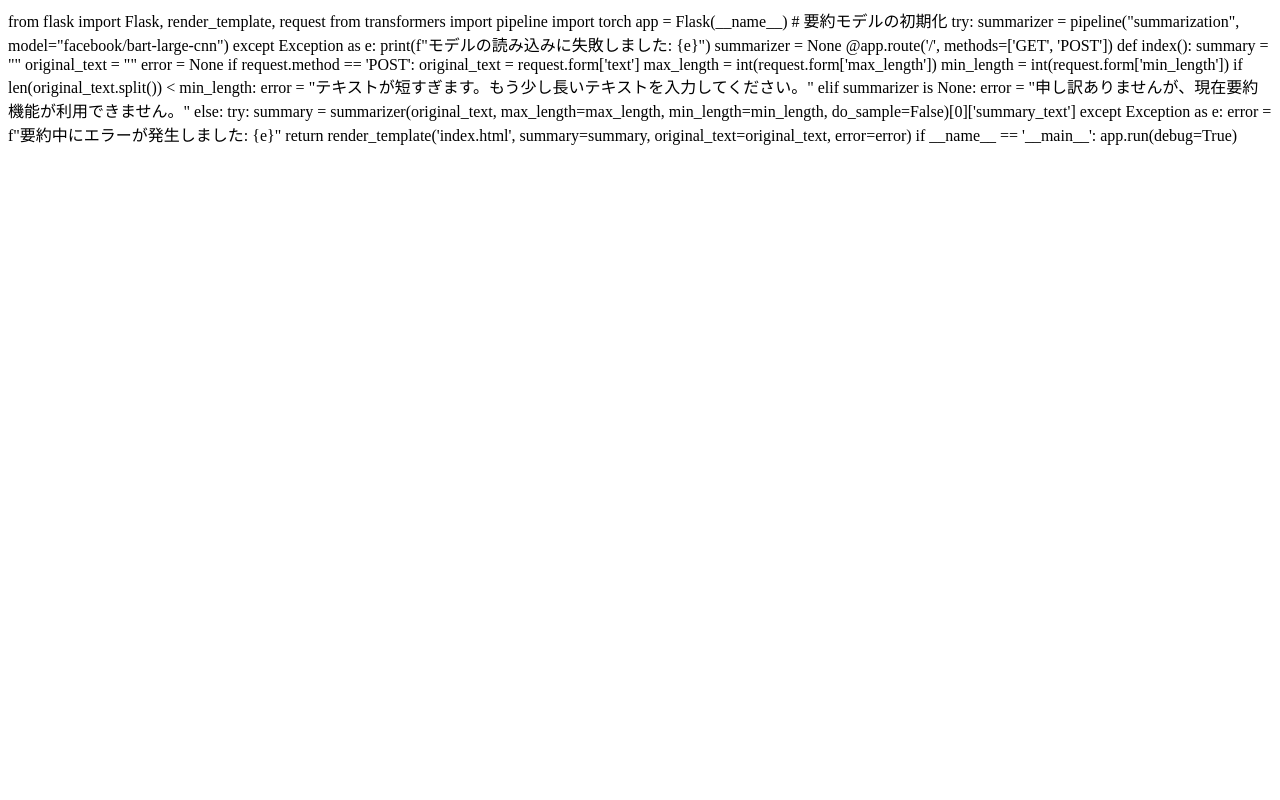
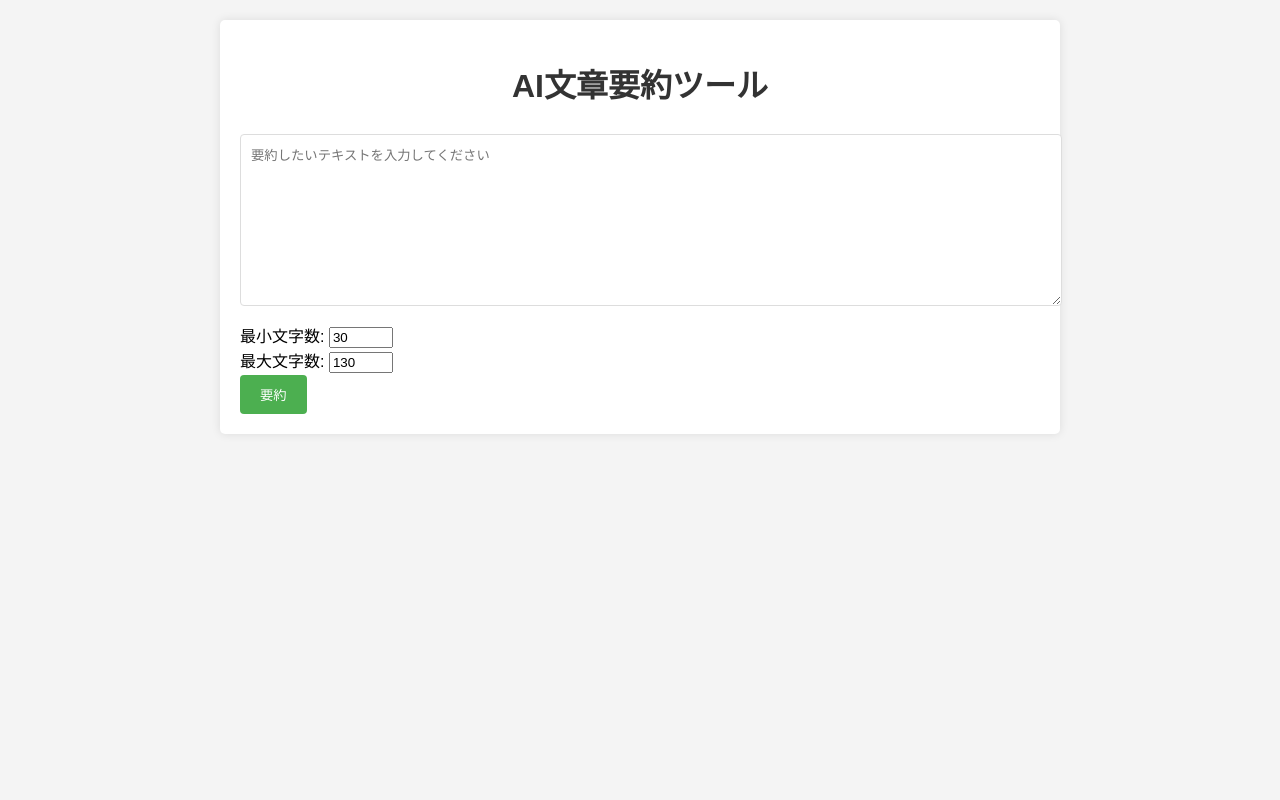
Before and after one commit to kodakar/ai-summarization-tool, a Flask app: page / in a window 1280 px wide. Run offline with Flask 3, Linux system fonts and the light colour scheme.

Commit message:
add html

```diff
--- a/templates/index.html
+++ b/templates/index.html
@@ -1,37 +1,35 @@
-from flask import Flask, render_template, request
-from transformers import pipeline
-import torch
-
-app = Flask(__name__)
-
-# 要約モデルの初期化
-try:
-    summarizer = pipeline("summarization", model="facebook/bart-large-cnn")
-except Exception as e:
-    print(f"モデルの読み込みに失敗しました: {e}")
-    summarizer = None
-
-@app.route('/', methods=['GET', 'POST'])
-def index():
-    summary = ""
-    original_text = ""
-    error = None
-    if request.method == 'POST':
-        original_text = request.form['text']
-        max_length = int(request.form['max_length'])
-        min_length = int(request.form['min_length'])
-
-        if len(original_text.split()) < min_length:
-            error = "テキストが短すぎます。もう少し長いテキストを入力してください。"
-        elif summarizer is None:
-            error = "申し訳ありませんが、現在要約機能が利用できません。"
-        else:
-            try:
-                summary = summarizer(original_text, max_length=max_length, min_length=min_length, do_sample=False)[0]['summary_text']
-            except Exception as e:
-                error = f"要約中にエラーが発生しました: {e}"
-
-    return render_template('index.html', summary=summary, original_text=original_text, error=error)
-
-if __name__ == '__main__':
-    app.run(debug=True)
+<!DOCTYPE html>
+<html lang="ja">
+<head>
+    <meta charset="UTF-8">
+    <meta name="viewport" content="width=device-width, initial-scale=1.0">
+    <title>AI文章要約ツール</title>
+    <link rel="stylesheet" href="{{ url_for('static', filename='css/style.css') }}">
+</head>
+<body>
+    <div class="container">
+        <h1>AI文章要約ツール</h1>
+        {% if error %}
+            <p class="error">{{ error }}</p>
+        {% endif %}
+        <form method="POST">
+            <textarea name="text" rows="10" cols="50" placeholder="要約したいテキストを入力してください" required>{{ original_text }}</textarea>
+            <div class="form-group">
+                <label for="min_length">最小文字数:</label>
+                <input type="number" id="min_length" name="min_length" value="30" min="10" max="100">
+            </div>
+            <div class="form-group">
+                <label for="max_length">最大文字数:</label>
+                <input type="number" id="max_length" name="max_length" value="130" min="50" max="500">
+            </div>
+            <input type="submit" value="要約">
+        </form>
+        {% if summary %}
+            <div class="result">
+                <h2>要約結果:</h2>
+                <p>{{ summary }}</p>
+            </div>
+        {% endif %}
+    </div>
+</body>
+</html>
```
